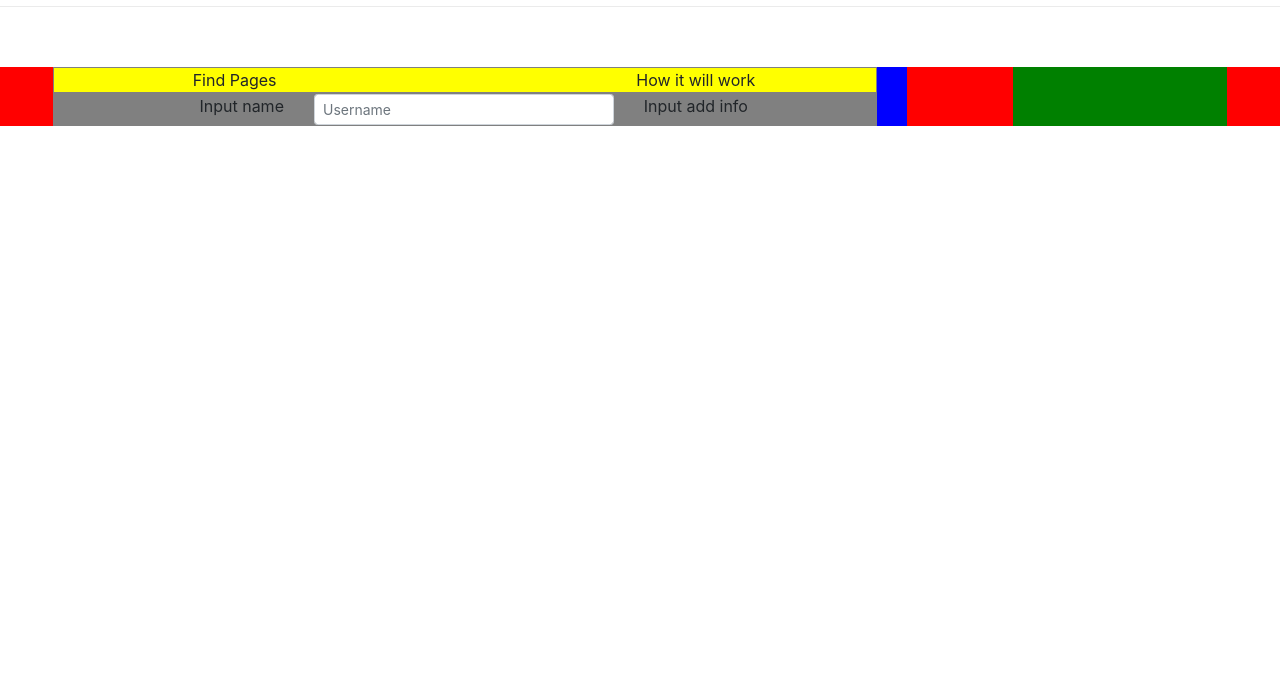
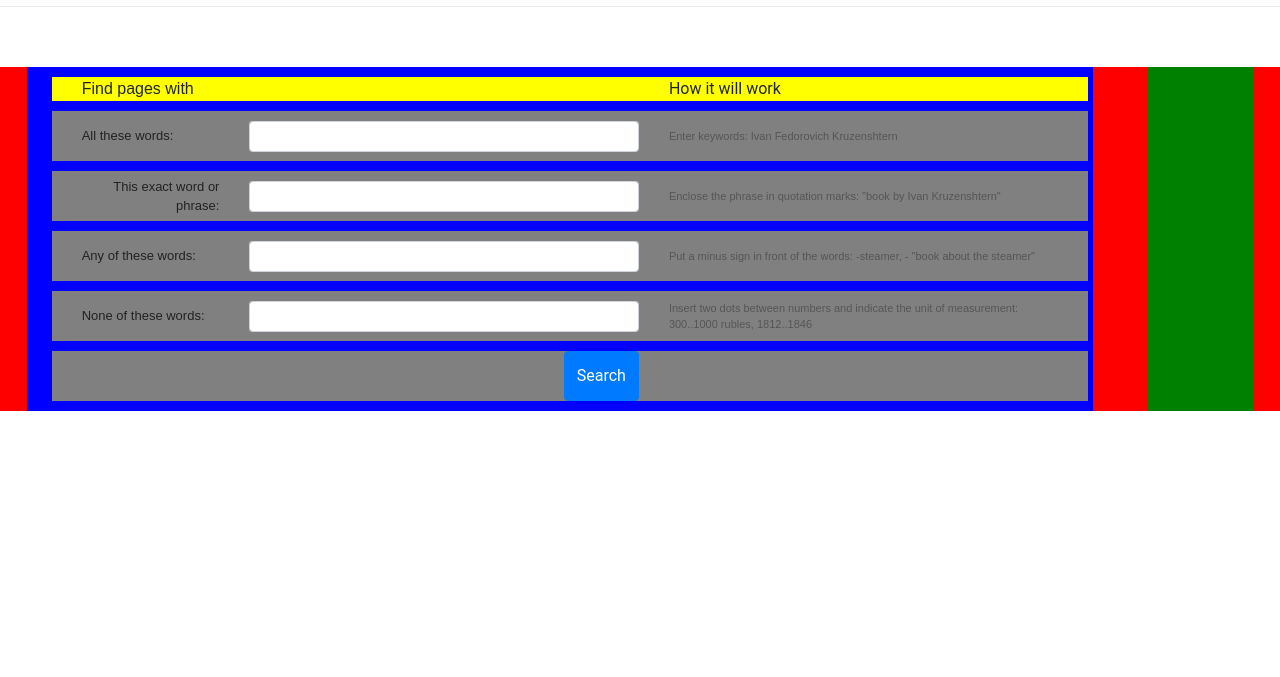
Before and after one commit to steklotank/cs50-project0, a plain HTML site: page advanced-search.html in a window 1280 px wide. Shown: the part 123-800 px from the top of the page. Drawn offline with nearby package versions, Linux system fonts and the light colour scheme.

Commit message:
advanced grid ready

```diff
--- a/advanced-search.html
+++ b/advanced-search.html
@@ -3,6 +3,7 @@
     <head>
         <title>Advanced Search</title>
 	<link  rel = "stylesheet" href="css/bootstrap.css">
+	<link  rel = "stylesheet" href="styles.css">
     </head>
      <body>
        <div class="container col-12 justify-content-start">
@@ -31,20 +32,20 @@
        </div>
 
 
-</div>
+       </div>
 
 <div class="container col-12" style="background-color: red" >
 <div class="row">
 
-<div class="container col-8"   style="background-color: blue" >
+<div class="container col-10"   style="background-color: blue" >
 
-    <div class="row justify-content-md-center col-12"style="background-color: yellow; border: 1px solid grey">
-      <div class="col col-2 w-25"style="text-align: right;">
-	Find Pages
+    <div class="row justify-content-md-center col-12"style="background-color: yellow; margin: 10px">
+      <div class="col col-2 justify-content-start d-flex my-auto advanced-name" style="text-align: right;">
+	Find pages with
       </div>
-	  <div class="col col-5">
+	  <div class="col col-5 my-auto">
 	  </div>
-      <div class="col-md-auto">
+      <div class="col-md-5 align-items-center align-items-start my-autoadvanced-header" style="text-align: left;">
 	How it will work
       </div>
 
@@ -52,28 +53,96 @@
   <form>
 
 
-      <div class="row justify-content-md-center col-12"style="background-color: grey; border: 1px solid grey">
-      <div class="col col-2 w-25 align-items-center align-items-start" style="text-align: right;">
-	Input name
-      </div>
-	  <div class="col col-5">
-	       <div class="input-group input-group-sm">
-	       <input type="text" class="form-control" placeholder="Username" aria-label="Username" aria-describedby="basic-addon1">
+      <div class="row justify-content-md-center col-12"style="background-color: grey; margin: 10px; height: 50px">
+
+	  <div class="col col-2 justify-content-start d-flex my-auto advanced-article" style="text-align: right;">
+	   All these words:
+	  </div>
+	  <div class="col col-5 my-auto">
+	       <div class="input-group input-group-sm ">
+	       <input type="text" class="form-control "  aria-label="Username" aria-describedby="basic-addon1">
 	       </div>
 	  </div>
 
+	  <div class="col-md-5 align-items-center align-items-start my-auto advanced-description">
+	    Enter keywords: Ivan Fedorovich Kruzenshtern
+	  </div>
 
-      <div class="col-md-auto align-items-center align-items-start">
-	Input add info
+      </div>
+            <div class="row justify-content-md-center col-12"style="background-color: grey; margin: 10px; height: 50px">
+
+	  <div class="col col-2 justify-content-start d-flex my-auto advanced-article" style="text-align: right;">
+	    This exact word or phrase:
+	  </div>
+	  <div class="col col-5 my-auto">
+	       <div class="input-group input-group-sm">
+	       <input type="text" class="form-control"  aria-label="Username" aria-describedby="basic-addon1">
+	       </div>
+	  </div>
+
+	  <div class="col-md-5 align-items-center align-items-start my-auto advanced-description">
+	    Enclose the phrase in quotation marks: "book by Ivan Kruzenshtern"
+	  </div>
+
+      </div>
+
+      <div class="row justify-content-md-center col-12"style="background-color: grey; margin: 10px; height: 50px">
+
+	  <div class="col col-2 justify-content-start d-flex my-auto advanced-article" >
+	    Any of these words:
+	  </div>
+	  <div class="col col-5 my-auto">
+	       <div class="input-group input-group-sm">
+	       <input type="text" class="form-control" aria-label="Username" aria-describedby="basic-addon1">
+	       </div>
+	  </div>
+
+	  <div class="col-md-5 align-items-center align-items-start my-auto advanced-description">
+	    Put a minus sign in front of the words: -steamer, - "book about the steamer"
+	  </div>
+
+      </div>
+
+      <div class="row justify-content-md-center col-12"style="background-color: grey; margin: 10px; height: 50px">
+
+	  <div class="col col-2 justify-content-start d-flex my-auto advanced-article" style="text-align: right;">
+	    None of these words:
+	  </div>
+	  <div class="col col-5 my-auto">
+	       <div class="input-group input-group-sm">
+	       <input type="text" class="form-control"  aria-label="Username" aria-describedby="basic-addon1">
+	       </div>
+	  </div>
+
+	  <div class="col-md-5 align-items-center align-items-start my-auto advanced-description ">
+	    Insert two dots between numbers and indicate the unit of measurement: 300..1000 rubles, 1812..1846
+	  </div>
+
+
+
+      </div>
+
+      <div class="row justify-content-md-center col-12"style="background-color: grey; margin: 10px; height: 50px">
+
+	  <div class="col col-2 justify-content-start d-flex my-auto advanced-article" style="text-align: right;">
+
+	  </div>
+	  <div class="col col-5 d-flex justify-content-end">
+	        <button type="button submit" class="btn btn-primary   " style="text-align: right;">Search</button>
+	  </div>
+
+	  <div class="col-md-5 align-items-center align-items-start my-auto advanced-description ">
+	  </div>
+
       </div>
 
 
+
 </form>
-</div>
 
 
  </div>
- <div class=" container col-2"   style="background-color: green" >
+ <div class=" container col-1"   style="background-color: green" >
       <div class="row">
 
      </div>
--- a/styles.css
+++ b/styles.css
@@ -126,3 +126,28 @@ body
 {
     font-family: Google Sans,Roboto,arial,sans-serif;
 }
+
+.advanced-header
+{
+font-family: arial,sans-serif;
+font-size: 13px;
+color :  #777777;
+}
+.advanced-description
+{
+font-family: arial,sans-serif;
+font-size: 11px;
+color :  #555555;
+}
+.advanced-name
+{
+font-family: arial,sans-serif;
+font-size: 16px;
+color :  #3333333;
+}
+.advanced-article
+{
+font-family: arial,sans-serif;
+font-size: 13px;
+color :  #222222;
+}
```
Also changed, not shown: index.html (+2 -2 lines).
